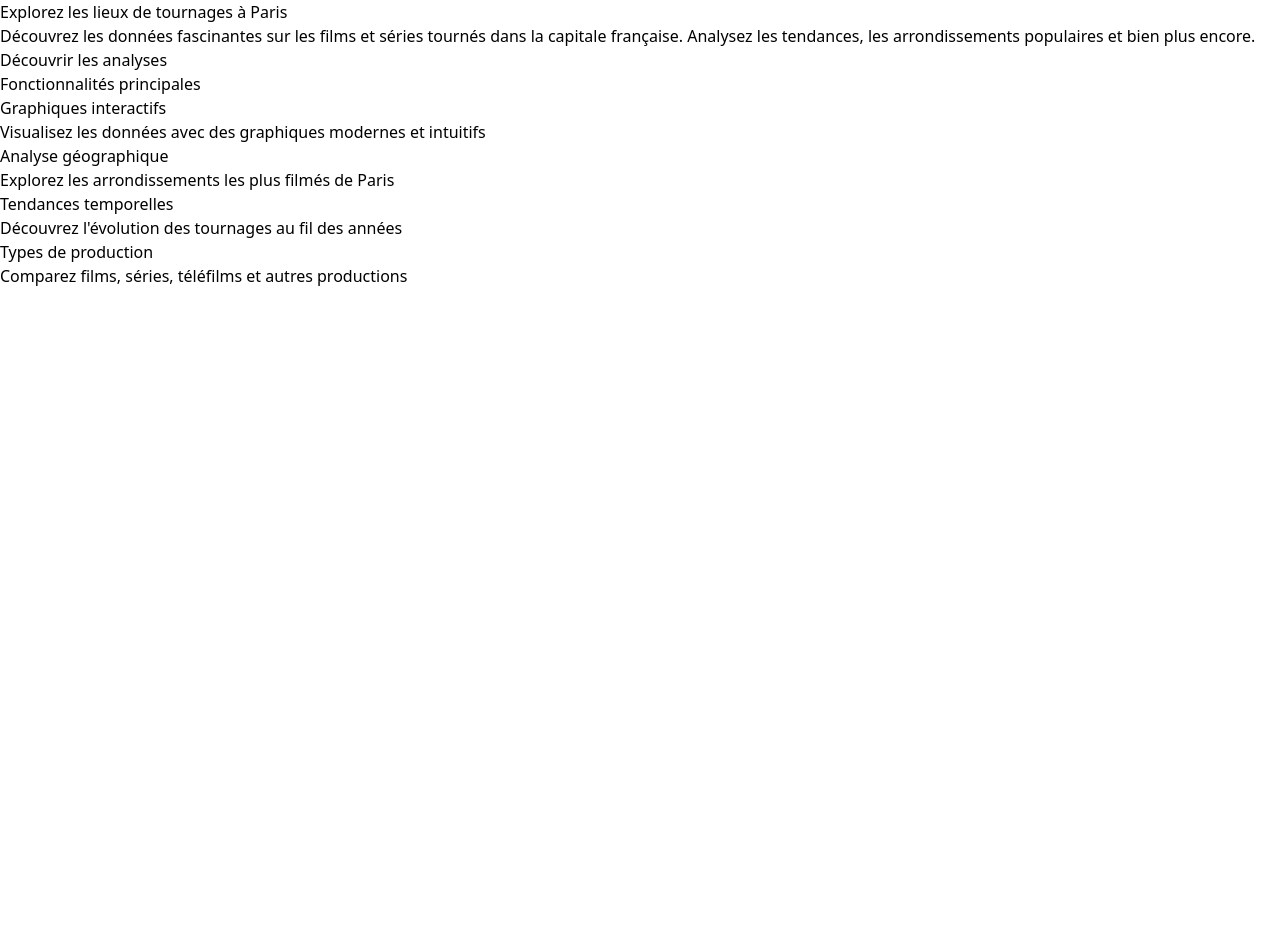
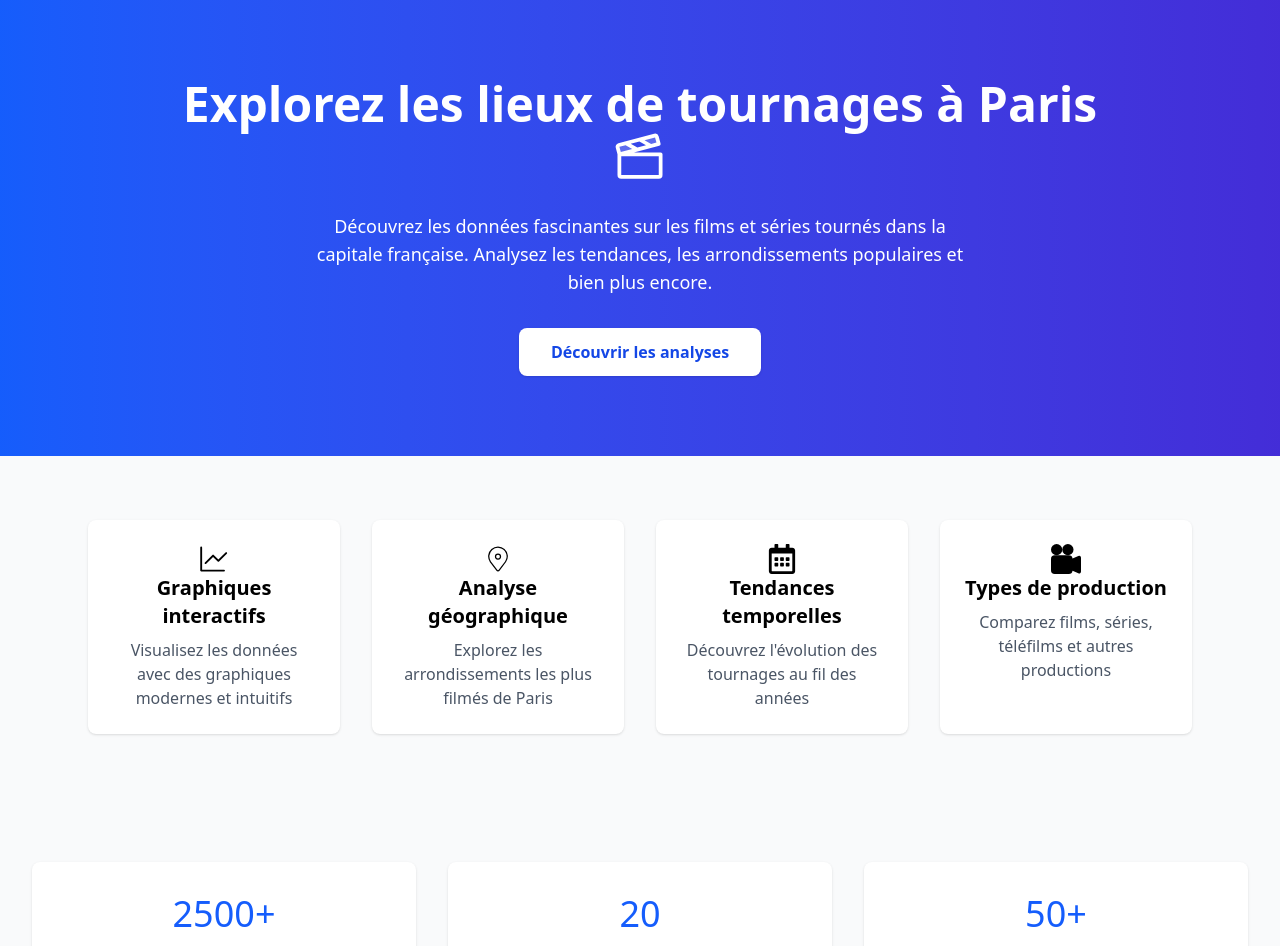
Before and after one commit to adebaille/dataviz-project, a React (Vite) app in the folder Dataviz/: page / in a window 1280 px wide. Shown: the top 946 px of the page. Before the commit the page ends 800 px from the top, so only its background shows below. Built offline with nearby package versions, Linux system fonts and the light colour scheme.

Commit message:
add react icons + add css on home.tsx

```diff
--- a/Dataviz/package.json
+++ b/Dataviz/package.json
@@ -13,6 +13,7 @@
     "@tailwindcss/vite": "^4.1.17",
     "react": "^19.2.0",
     "react-dom": "^19.2.0",
+    "react-icons": "^5.5.0",
     "tailwindcss": "^4.1.17"
   },
   "devDependencies": {
--- a/Dataviz/src/Pages/Home.tsx
+++ b/Dataviz/src/Pages/Home.tsx
@@ -1,30 +1,78 @@
-/*home : header comporte la navbar (liens vers accueil-analyse-à propos)
-Body : Encart de description : Explorez les lieux de tournages à Paris
-h2 : Fonctionnalités principales
-
-4 cards : graphiques interactifs, analyse géographique, tendance temporelles, types de prod
-
-3 cards : chiffres lieux de tournages, arrondissements, années de données*/
+import { PiFilmSlateDuotone } from "react-icons/pi";
+import { GoGraph } from "react-icons/go";
+import { CiLocationOn } from "react-icons/ci";
+import { FaRegCalendarAlt } from "react-icons/fa";
+import { BsFillCameraReelsFill } from "react-icons/bs";
 
 export default function Home() {
   return (
-    <>
-      <h1>Explorez les lieux de tournages à Paris</h1>
-      <p>
-        Découvrez les données fascinantes sur les films et séries tournés dans
-        la capitale française. Analysez les tendances, les arrondissements
-        populaires et bien plus encore.
-      </p>
-      <button>Découvrir les analyses</button>
-      <h2>Fonctionnalités principales</h2>
-      <h3>Graphiques interactifs</h3>
-      <p>Visualisez les données avec des graphiques modernes et intuitifs</p>
-      <h3>Analyse géographique</h3>
-      <p>Explorez les arrondissements les plus filmés de Paris</p>
-      <h3>Tendances temporelles</h3>
-      <p>Découvrez l'évolution des tournages au fil des années</p>
-      <h3>Types de production</h3>
-      <p>Comparez films, séries, téléfilms et autres productions</p>
-    </>
+    <main className="bg-gray-50 min-h-screen flex flex-col">
+      <section className="flex flex-col items-center justify-center text-center px-6 py-20 bg-gradient-to-r from-blue-600 to-indigo-700 text-white">
+        <h1 className="text-5xl font-bold mb-6">
+          Explorez les lieux de tournages à Paris
+          <div className="flex flex-col items-center justify-center"><PiFilmSlateDuotone size={60} /></div>
+        </h1>
+        <p className="text-lg max-w-2xl mb-8">
+          Découvrez les données fascinantes sur les films et séries tournés dans
+          la capitale française. Analysez les tendances, les arrondissements
+          populaires et bien plus encore.
+        </p>
+        <button className="px-8 py-3 bg-white text-blue-700 font-semibold rounded-lg shadow hover:bg-gray-100 transition">
+          Découvrir les analyses
+        </button>
+      </section>
+      <section className="grid gap-8 md:grid-cols-2 lg:grid-cols-4 px-6 py-16 max-w-6xl mx-auto">
+        <div className="p-6 bg-white rounded-lg shadow hover:shadow-lg transition">
+          <h3 className="text-center text-xl font-semibold mb-2">
+            <div className="flex flex-col items-center justify-center"><GoGraph size={30} /></div> Graphiques interactifs
+          </h3>
+          <p className="text-center text-gray-600">
+            Visualisez les données avec des graphiques modernes et intuitifs
+          </p>
+        </div>
+        <div className="p-6 bg-white rounded-lg shadow hover:shadow-lg transition">
+          <h3 className="text-center text-xl font-semibold mb-2">
+            <div className="flex flex-col items-center justify-center"><CiLocationOn size={30} /></div> Analyse géographique
+          </h3>
+          <p className="text-center text-gray-600">
+            Explorez les arrondissements les plus filmés de Paris
+          </p>
+        </div>
+        <div className="p-6 bg-white rounded-lg shadow hover:shadow-lg transition">
+          <h3 className="text-center text-xl font-semibold mb-2">
+            <div className="flex flex-col items-center justify-center"><FaRegCalendarAlt size={30} /></div> Tendances temporelles
+          </h3>
+          <p className="text-center text-gray-600">
+            Découvrez l'évolution des tournages au fil des années
+          </p>
+        </div>
+        <div className="p-6 bg-white rounded-lg shadow hover:shadow-lg transition">
+          <h3 className="text-center text-xl font-semibold mb-2">
+            <div className="flex flex-col items-center justify-center"><BsFillCameraReelsFill size={30} /></div> Types de production
+          </h3>
+          <p className="text-center text-gray-600">
+            Comparez films, séries, téléfilms et autres productions
+          </p>
+        </div>
+      </section>
+      <section className="py-16 bg-gray-50">
+        <div className="max-w-7xl mx-auto px-4 sm:px-6 lg:px-8">
+          <div className="grid grid-cols-1 md:grid-cols-3 gap-8 text-center">
+            <div className="p-8 bg-white rounded-lg shadow-sm">
+              <div className="text-4xl text-blue-600 mb-2">2500+</div>
+              <div className="text-gray-600">Lieux de tournage</div>
+            </div>
+            <div className="p-8 bg-white rounded-lg shadow-sm">
+              <div className="text-4xl text-blue-600 mb-2">20</div>
+              <div className="text-gray-600">Arrondissements</div>
+            </div>
+            <div className="p-8 bg-white rounded-lg shadow-sm">
+              <div className="text-4xl text-blue-600 mb-2">50+</div>
+              <div className="text-gray-600">Années de données</div>
+            </div>
+          </div>
+        </div>
+      </section>
+    </main>
   );
 }
```
Also changed, not shown: 2 other files (tests, documents, lock files or other folders).
